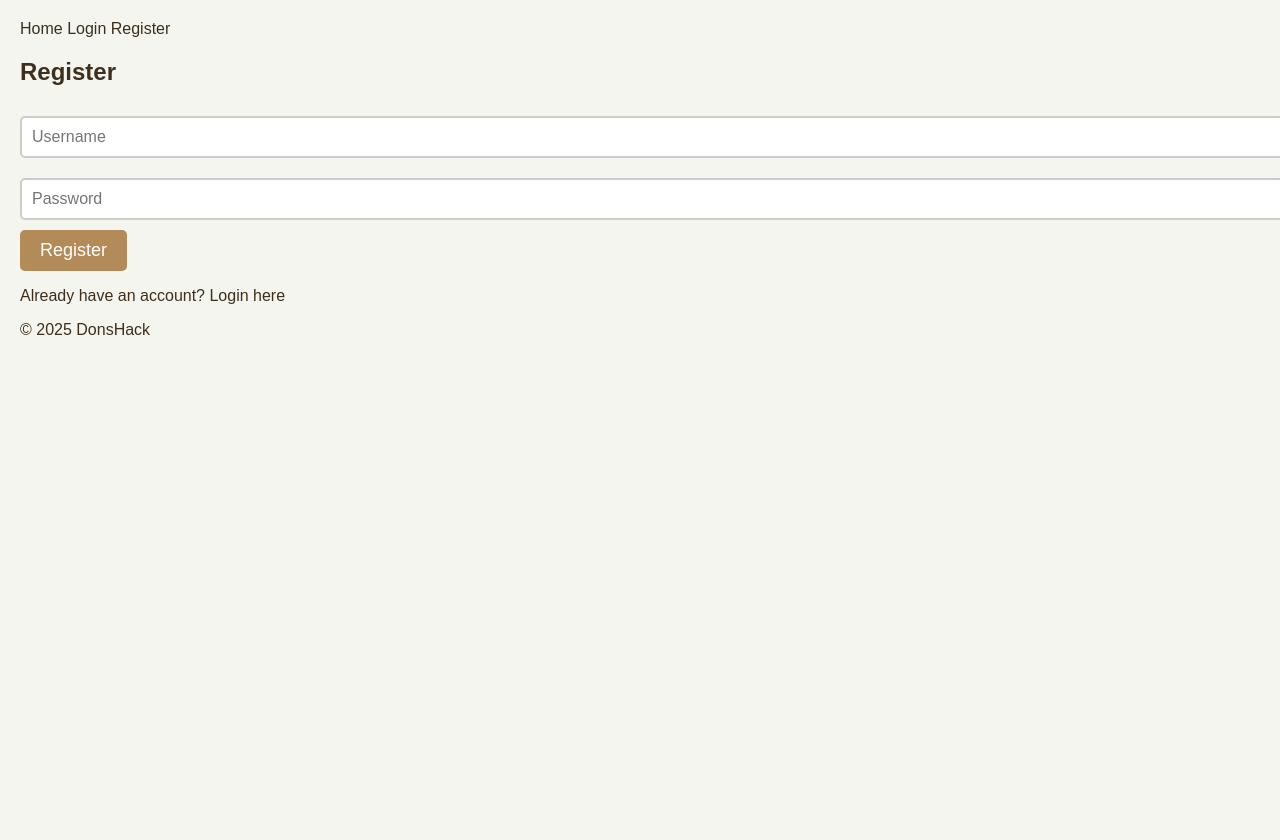
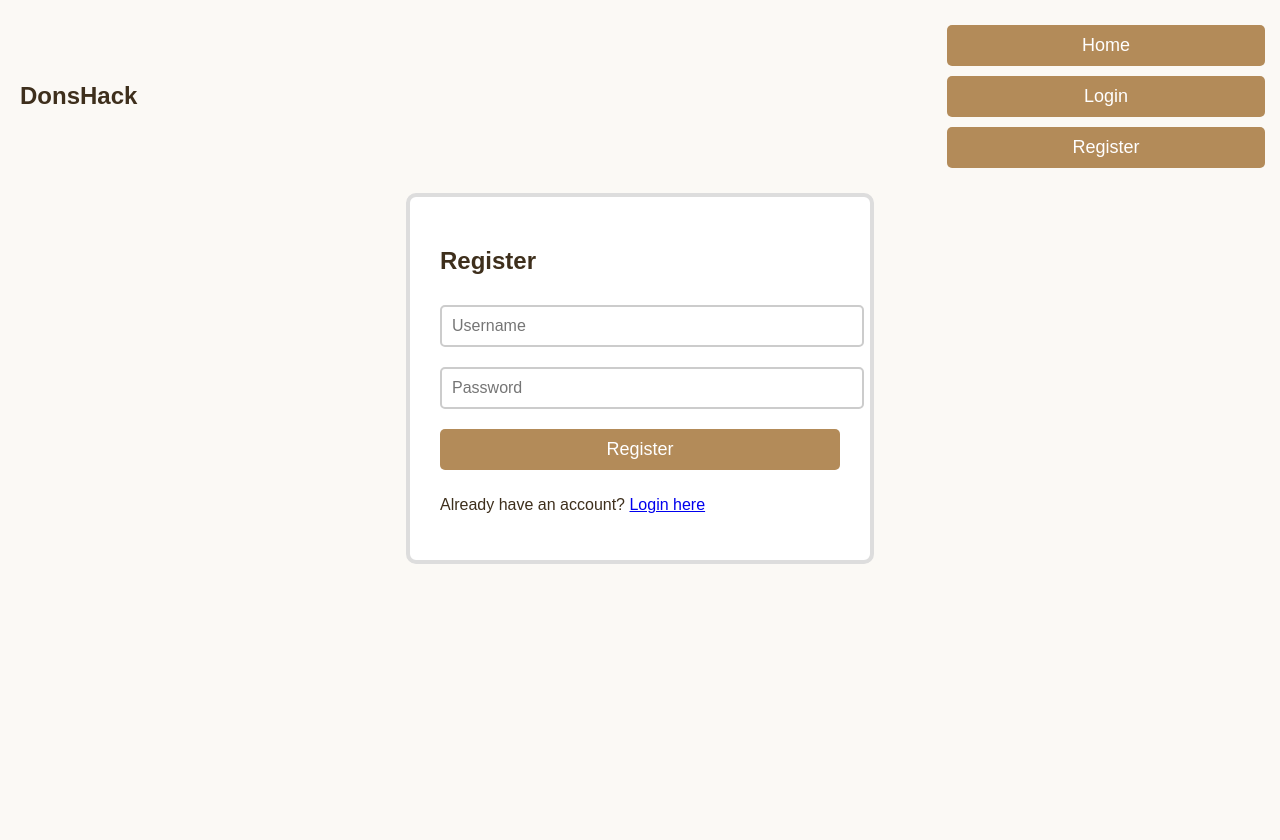
Before and after one commit to Jhe56/DonsHackathon, a Flask app: page /register in a window 1280 px wide. After the commit the page ends 564 px from the top, so only its background shows below. Run offline with Flask 3, Linux system fonts and the light colour scheme.

Commit message:
Adding database, login and register pages and functionality.

```diff
--- a/app.py
+++ b/app.py
@@ -1,13 +1,22 @@
-from flask import Flask, render_template, redirect, url_for, request, flash
+from database import db_init, db
+from flask import Flask, render_template, redirect, url_for, request, flash, Response
 from flask_sqlalchemy import SQLAlchemy
 from flask_login import LoginManager, UserMixin, login_user, login_required, logout_user, current_user
+from flask_scss import Scss
+from sqlalchemy.orm import Session
+# from database import Sessionlocal, engine
+from models import Image
+from flask import request, session, send_from_directory
+from werkzeug.utils import secure_filename
+from models import Image
 
 app = Flask(__name__)
 app.config['SECRET_KEY'] = 'supersecretkey'
 app.config['SQLALCHEMY_DATABASE_URI'] = 'sqlite:///site.db'
 app.config['SQLALCHEMY_TRACK_MODIFICATIONS'] = False
+db_init(app)
 
-db = SQLAlchemy(app)
+
 login_manager = LoginManager(app)
 login_manager.login_view = 'login'
 
@@ -32,7 +41,44 @@ def load_user(user_id):
 
 @app.route('/')
 def index():
-    return render_template('index.html')
+    images = Image.query.all()
+    return render_template('index.html', images=images)
+
+
+@app.route('/upload', methods=["GET", "POST"])
+def upload():
+    if request.method == "POST":
+        pic = request.files.get("pic")
+
+        if not pic:
+            flash("No picture uploaded!")
+            return redirect(request.url)
+
+        filename = secure_filename(pic.filename)
+        mimetype = pic.mimetype
+
+        if not filename or not mimetype:
+            flash("Invalid upload.")
+            return redirect(request.url)
+
+        img = Image(img=pic.read(), filename=filename, mimetype=mimetype)
+        db.session.add(img)
+        db.session.commit()
+        flash("Upload successful!")
+
+        return redirect(url_for('index'))
+
+    return render_template('upload.html')
+
+
+
+@app.route('/image/<int:id>')
+def get_img(id):
+    img = Image.query.get(id)
+    if not img:
+        return "No image with that id", 404
+
+    return Response(img.img, mimetype=img.mimetype)
 
 @app.route('/register', methods=['GET', 'POST'])
 def register():
@@ -103,6 +149,4 @@ def marketplace():
     return render_template('marketplace.html', books=books)
 
 if __name__ == '__main__':
-    with app.app_context():
-        db.create_all()
     app.run(debug=True)
--- a/static/styles.css
+++ b/static/styles.css
@@ -1,138 +1,37 @@
-/* General Page Styles */
 body {
-  background: #f5f5f0; /* Soft grey page background color */
-  color: #3e2f1c; /* Dark brown text color used */
-  font-family: sans-serif; /* Simple clean sans serif font */
-  padding: 20px; /* Padding space around entire page */
-  margin: 0; /* Remove default margin */
-  height: 100vh; /* Full height for body */
+  background-color: wheat;
+  font-family: Arial, sans-serif;
+  color: #333;
 }
 
-h1, h2 {
-  font-family: sans-serif; /* Clean sans serif font for headers */
+.container {
+  display: flex;
+  flex-direction: column;
+  align-items: center;
+  margin-top: 4dvh;
 }
 
-a {
-  text-decoration: none;
-  color: inherit; /* Links with no underline inherit the color */
+.table {
+  display: flex;
+  flex-direction: column;
+  align-items: center;
+  margin-top: 20px;
+  border: 2dvh solid #333;
+  border-radius: 5px;
+  padding: 20px;
+}
+.table th, .table td {
+  padding: 10px;
+  border: 2px solid #333;
+  border-radius: 5px;
+  text-align: center;
+  margin: 1dvw;
 }
 
-/* Top Section Styles */
-.top {
-  display: flex; /* Layout items horizontally in row */
-  justify-content: space-between; /* Spread items evenly in row */
-  margin-bottom: 20px; /* Margin below the top bar */
-}
-
-.top button {
-  padding: 10px 15px; /* Padding size inside top buttons */
-  margin-left: 10px; /* Left margin between top buttons */
-  background: #6e5841; /* Medium brown color top buttons */
-  border: none; /* Remove border from top buttons */
-  color: white; /* White text color top buttons */
-  border-radius: 5px; /* Rounded corners top button style */
-  cursor: pointer; /* Pointer cursor on button hover */
-}
-
-.top button:hover {
-  background: #4f3f2d; /* Dark brown color button hover */
-}
-
-/* Buttons Section Styles */
-.buttons {
-  text-align: center; /* Center align all button elements */
-  margin-bottom: 20px; /* Margin below button group section */
-}
-
-.buttons button {
-  padding: 10px 20px; /* Button inside padding for size */
-  margin: 5px; /* Space between button elements */
-  background: #b38b59; /* Light brown button background color */
-  border: none; /* Remove border from button element */
-  color: white; /* White text color on buttons */
-  border-radius: 5px; /* Rounded corners for button elements */
-  cursor: pointer; /* Mouse changes to pointer cursor */
-}
-
-.buttons button:hover {
-  background: #916c44; /* Darker brown on button hover */
-}
-
-/* Input and Textarea Styles */
-input, textarea {
-  width: 100%; /* Full width of inputs and textareas */
-  padding: 10px; /* Padding size within inputs */
-  margin: 10px 0; /* Margin between elements */
-  border-radius: 5px; /* Rounded corners style */
-  border: 2px solid #ccc; /* Grey border for inputs */
-  font-size: 16px; /* Font size for readability */
-}
-
-textarea {
-  resize: none; /* Prevent resizing of textarea */
-  background-color: #f1f1f1; /* Soft grey background */
-}
-
-textarea[readonly] {
-  color: #5a4b3c; /* Brown color for readonly text */
-}
-
-input[type="file"] {
-  background-color: #fff; /* White background for file input */
-}
-
-input[type="text"]:focus, textarea:focus {
-  outline: none; /* Remove outline on focus */
-  border-color: #b38b59; /* Change border color to brown on focus */
-}
-
-/* Box Container Styles */
-.box {
-  max-width: 600px; /* Maximum width for box */
-  margin: 0 auto; /* Center box horizontally on page */
-  background: white; /* White background color */
-  padding: 30px; /* Inner padding inside box */
-  border-radius: 10px; /* Rounded corners style */
-  border: 4px solid #ddd; /* Light grey border around box */
-}
-
-.box input, .box textarea, .box button {
-  margin-bottom: 15px; /* Add space below input elements */
-}
-
-/* Iframe Styles */
-.box iframe {
-  border: 4px solid #ddd; /* Light grey border around iframe */
-  border-radius: 10px; /* Rounded corners iframe container box */
-  width: 100%; /* Full width for iframe */
-  height: 600px; /* Set iframe height */
-}
-
-/* Book Image Styles */
-img {
-  max-width: 100%; /* Image fills its container */
-  margin-bottom: 10px; /* Space below image */
-  border-radius: 8px; /* Rounded corners for image */
-  border: 2px solid #ddd; /* Light grey border around image */
-}
-
-/* Action Buttons Styles */
-.actions {
-  margin-top: 10px; /* Space above buttons */
-  display: flex; /* Buttons displayed in row */
-  gap: 10px; /* Space between buttons */
-}
-
-button {
-  padding: 10px 20px; /* Button padding */
-  background: #b38b59; /* Soft brown background color */
-  color: white; /* White text color on buttons */
-  border: none; /* Remove border from buttons */
-  border-radius: 5px; /* Rounded corners for buttons */
-  cursor: pointer; /* Hand cursor on hover */
-  font-size: 18px; /* Button text size */
-}
-
-button:hover {
-  background: #916c44; /* Darker brown on button hover */
-}
+.description {
+  margin-top: 20px;
+  font-size: 1.2em;
+  text-align: center;
+  font-weight: bold;
+  color: black;
+}/*# sourceMappingURL=styles.css.map */
--- /dev/null
+++ b/static/styles.scss
@@ -0,0 +1,36 @@
+body{
+    background-color: wheat;
+    font-family: Arial, sans-serif;
+    color: #333;
+}
+.container {
+    display: flex;
+    flex-direction: column;
+    align-items: center;
+    margin-top: 4dvh;
+
+}
+.table{
+    display: flex;
+    flex-direction: column;
+    align-items: center;
+    margin-top: 20px;
+    border: 2dvh solid #333;
+    border-radius: 5px;
+    padding: 20px;
+
+    th,td {
+        padding: 10px;
+        border: 2px solid #333;
+        border-radius: 5px;
+        text-align: center;
+        margin: 1dvw;
+    }
+}
+.description {
+    margin-top: 20px;
+    font-size: 1.2em;
+    text-align: center;
+    font-weight: bold;
+    color: black;
+}
--- /dev/null
+++ b/static/styles/demo.css
@@ -0,0 +1,64 @@
+body {
+    font-family: sans-serif; /* clean modern font */
+    background: #fbf9f5;     /* light background */
+    color: #3e2f1c;          /* dark text color */
+    margin: 0;
+    padding: 20px;           /* space around content */
+  }
+
+  h2 {
+    margin-bottom: 20px;     /* space below heading */
+  }
+
+  .book-pair {
+    display: flex;           /* row layout */
+    gap: 20px;               /* space between columns */
+    align-items: stretch;    /* equal height items */
+    margin-bottom: 30px;     /* space between pairs */
+  }
+
+  .book-img {
+    width: 300px;            /* fixed image width */
+    object-fit: cover;       /* crop and fill */
+    border-radius: 8px;      /* rounded corners */
+    border: 2px solid #ddd;  /* light gray border */
+  }
+
+  .book-info {
+    flex: 1;                 /* take up space */
+    display: flex;           /* stack children */
+    flex-direction: column;  /* vertical layout */
+    justify-content: space-between; /* space fill */
+  }
+
+  textarea {
+    width: 100%;             /* fill container */
+    height: 150px;           /* fixed height */
+    padding: 10px;           /* inner space */
+    margin-bottom: 10px;     /* gap below */
+    border: 2px solid #ccc;  /* light border */
+    border-radius: 5px;      /* rounded edges */
+    resize: none;            /* no resize option */
+    background: #f1f1f1;     /* light gray background */
+    color: #5a4b3c;          /* muted text */
+    font-size: 14px;         /* small readable text */
+  }
+
+  .actions {
+    display: flex;           /* row of buttons */
+    gap: 10px;               /* space between buttons */
+  }
+
+  button {
+    padding: 10px 20px;      /* button size */
+    background: #b38b59;     /* soft brown color */
+    color: white;            /* text color */
+    border: none;            /* no border */
+    border-radius: 5px;      /* rounded button */
+    cursor: pointer;         /* hand cursor */
+    font-size: 18px;         /* large text */
+  }
+
+  button:hover {
+    background: #916c44;     /* darker on hover */
+  }
--- /dev/null
+++ b/static/styles/extras.css
@@ -0,0 +1,35 @@
+body {
+    background: #f5f5f0;         /* soft gray background */
+    font-family: sans-serif;     /* clean font style */
+    color: #3e2f1c;              /* dark text color */
+    padding: 40px;               /* page padding */
+  }
+
+  .box {
+    max-width: 400px;            /* form width limit */
+    margin: 0 auto;              /* center horizontally */
+    background: white;           /* white form background */
+    padding: 30px;               /* inner spacing */
+    border-radius: 10px;         /* rounded corners */
+    border: 4px solid #ddd;      /* gray border */
+  }
+
+  input, button {
+    width: 100%;                 /* full width */
+    padding: 10px;               /* inner padding */
+    margin: 10px 0;              /* vertical spacing */
+    border-radius: 5px;          /* smooth corners */
+    border: 2px solid #ccc;      /* light border */
+    font-size: 16px;             /* readable text */
+  }
+
+  button {
+    background: #b38b59;         /* brown button */
+    color: white;                /* white text */
+    border: none;                /* no outline */
+    cursor: pointer;             /* pointer on hover */
+  }
+
+  button:hover {
+    background: #916c44;         /* darker hover color */
+  }
--- /dev/null
+++ b/static/styles/index.css
@@ -0,0 +1,46 @@
+body {
+    background: #f5f5f0;         /* light page background */
+    color: #3e2f1c;              /* dark brown text */
+    font-family: sans-serif;     /* clean modern font */
+    padding: 20px;               /* page padding */
+    margin: 0;                   /* no outer margin */
+  }
+
+  .top {
+    display: flex;               /* horizontal layout */
+    justify-content: space-between; /* space between items */
+    align-items: center;         /* center vertically */
+    margin-bottom: 20px;         /* space below top bar */
+  }
+
+  .nav-buttons button,
+  .buttons button {
+    padding: 10px 20px;          /* button size */
+    margin: 5px;                 /* button spacing */
+    background: #b38b59;         /* brown background */
+    color: white;                /* white text */
+    border: none;                /* no border */
+    border-radius: 5px;          /* rounded corners */
+    cursor: pointer;             /* hand on hover */
+  }
+
+  .buttons {
+    display: flex;               /* row layout */
+    justify-content: center;     /* center buttons */
+    margin: 20px 0;              /* top/bottom spacing */
+  }
+
+  .box {
+    margin: 0 auto;              /* center horizontally */
+    background: white;           /* box background */
+    border: 4px solid #ddd;      /* light gray border */
+    border-radius: 10px;         /* rounded box corners */
+    overflow: hidden;            /* hide overflow */
+    width: fit-content;          /* fit content width */
+  }
+
+  iframe {
+    width: 1200px;               /* fixed width */
+    height: 800px;               /* fixed height */
+    border: none;                /* no border */
+  }
--- a/templates/base.html
+++ b/templates/base.html
@@ -1,30 +1,29 @@
 <!DOCTYPE html>
 <html lang="en">
 <head>
-    <meta charset="UTF-8">
-    <meta name="viewport" content="width=device-width, initial-scale=1.0">
-    <title>{% block title %}DonsHack{% endblock %}</title>
-    <link rel="stylesheet" href="{{ url_for('static', filename='styles.css') }}">
+  <meta charset="UTF-8" />
+  <meta name="viewport" content="width=device-width, initial-scale=1.0"/>
+  <title>{% block title %}MindPit{% endblock %}</title>
+  <link rel="stylesheet" href="{{ url_for('static', filename='styles.css') }}">
+  <link rel="stylesheet" href="{{ url_for('static', filename='styles/index.css') }}">
+  <link rel="stylesheet" href="{{ url_for('static', filename='styles/extras.css') }}">
+  <link rel="stylesheet" href="{{ url_for('static', filename='styles/demo.css') }}">
 </head>
 <body>
-    <div class="header">
-        <nav>
-            <a href="{{ url_for('index') }}">Home</a>
-            {% if current_user.is_authenticated %}
-                <a href="{{ url_for('marketplace') }}">Marketplace</a>
-                <a href="{{ url_for('post_book') }}">Post a Book</a>
-                <a href="{{ url_for('logout') }}">Logout</a>
-            {% else %}
-                <a href="{{ url_for('login') }}">Login</a>
-                <a href="{{ url_for('register') }}">Register</a>
-            {% endif %}
-        </nav>
+  <div class="top">
+    <div><h2>DonsHack</h2></div>
+    <div class="nav-buttons">
+      <a href="{{ url_for('index') }}"><button>Home</button></a>
+      {% if current_user.is_authenticated %}
+        <a href="{{ url_for('marketplace') }}"><button>Marketplace</button></a>
+        <a href="{{ url_for('post_book') }}"><button>Post a Book</button></a>
+        <a href="{{ url_for('logout') }}"><button>Logout</button></a>
+      {% else %}
+        <a href="{{ url_for('login') }}"><button>Login</button></a>
+        <a href="{{ url_for('register') }}"><button>Register</button></a>
+      {% endif %}
     </div>
-
-    {% block content %}{% endblock %}
-
-    <footer>
-        <p>&copy; 2025 DonsHack</p>
-    </footer>
+  </div>
+  {% block content %}{% endblock %}
 </body>
 </html>
--- a/templates/register.html
+++ b/templates/register.html
@@ -1,13 +1,13 @@
 {% extends "base.html" %}
 
 {% block content %}
-<div class="container">
-    <h2>Register</h2>
-    <form method="POST">
-        <input type="text" name="username" placeholder="Username" required><br>
-        <input type="password" name="password" placeholder="Password" required><br>
-        <button type="submit">Register</button>
-    </form>
-    <p>Already have an account? <a href="{{ url_for('login') }}">Login here</a></p>
+<div class="box">
+  <h2>Register</h2>
+  <form method="POST">
+    <input type="text" name="username" placeholder="Username" required />
+    <input type="password" name="password" placeholder="Password" required />
+    <button type="submit">Register</button>
+  </form>
+  <p>Already have an account? <a href="{{ url_for('login') }}">Login here</a></p>
 </div>
 {% endblock %}
```
Also changed, not shown: database.py (added, +14 -0 lines), models.py (added, +14 -0 lines), templates/index.html (+37 -7 lines), templates/login.html (+8 -8 lines), templates/marketplace.html (+8 -2 lines), templates/post_book.html (+10 -10 lines), templates/upload.html (added, +14 -0 lines), instance/site.db (deleted), static/uploads/wallpaper.png (deleted), 1 other file.
